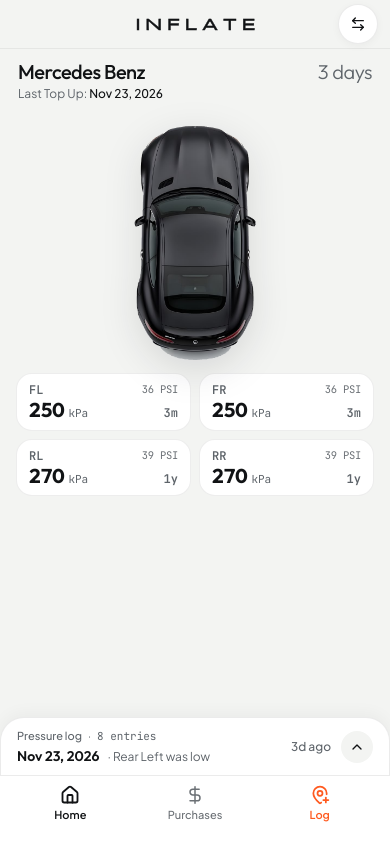
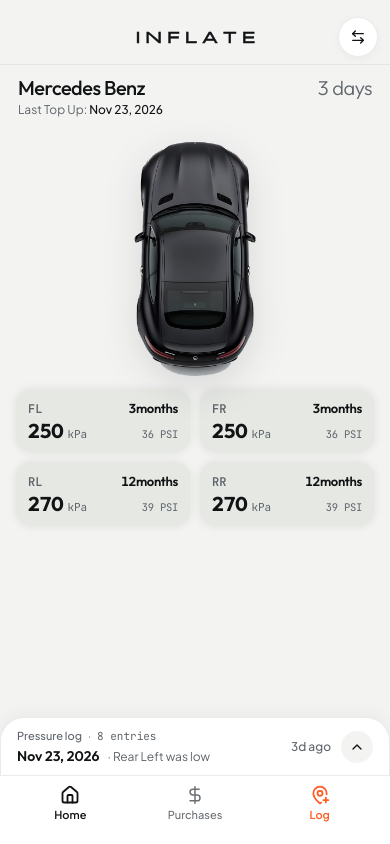
Before and after one commit to H27films/Inflate, a React (Vite) app: page / in a window 390 px wide. Built offline with nearby package versions, Linux system fonts and the light colour scheme.

Commit message:
refactor: update tyre age formatting and UI layout
- Add `formatTyreAgeMonths` for granular age display.
- Adjust UI header for mobile safe areas and refine tyre grid styling.
- Configure Vite allowed hosts and update environment variable documentation.
- Use type-only imports for Express.

```diff
--- a/server.ts
+++ b/server.ts
@@ -1,5 +1,6 @@
 import 'dotenv/config';
-import express, { Request, Response } from 'express';
+import express from 'express';
+import type { Request, Response } from 'express';
 import path from 'node:path';
 import { fileURLToPath } from 'node:url';
 import { GoogleGenAI, ThinkingLevel, Type } from '@google/genai';
--- a/src/App.tsx
+++ b/src/App.tsx
@@ -12,7 +12,7 @@ import {
 } from './types';
 import {
   formatDisplayDate,
-  formatTyreAge,
+  formatTyreAgeMonths,
   getCornerPurchaseInfo,
   getDaysSince,
   INITIAL_CONTACTS,
@@ -187,8 +187,8 @@ export default function App() {
       }
     >
       {/* Top Bar: Left Add Purchase (on Purchases) · Centered clickable INFLATE · Top-Right Switch Cars */}
-      <header className="shrink-0 z-20 bg-[#F3F4F2] border-b border-black/6">
-        <div className="max-w-5xl mx-auto px-4 h-12 relative flex items-center justify-center">
+      <header className="shrink-0 z-20 bg-[#F3F4F2] border-b border-black/6 pt-[calc(0.75rem+env(safe-area-inset-top))]">
+        <div className="max-w-5xl mx-auto px-4 h-13 pb-0.5 relative flex items-center justify-center">
 
           {activeTab === 'purchases' && (
             <button
@@ -284,13 +284,13 @@ export default function App() {
               />
             </div>
 
-            {/* 4 Corner Boxes: FL, FR, RL, RR showing set kPa, PSI top-right, and age bottom-right */}
-            <div className="shrink-0 grid grid-cols-2 gap-2">
+            {/* 4 Corner Boxes: FL, FR, RL, RR showing set kPa, age top-right, and PSI bottom-right */}
+            <div className="shrink-0 grid grid-cols-2 gap-2.5">
               {TYRE_CORNERS.map((corner) => {
                 const setKpa = activeCar.recommendedKpa[corner];
                 const psiApprox = Math.round(setKpa * 0.145);
                 const purchaseInfo = getCornerPurchaseInfo(activeCar.purchaseLogs, corner);
-                const tyreAge = purchaseInfo ? formatTyreAge(purchaseInfo.date) : null;
+                const tyreAge = purchaseInfo ? formatTyreAgeMonths(purchaseInfo.date) : null;
                 const isSelected = selectedCorner === corner;
 
                 return (
@@ -298,10 +298,10 @@ export default function App() {
                     key={corner}
                     type="button"
                     onClick={() => setSelectedCorner(isSelected ? null : corner)}
-                    className={`px-3 py-2 rounded-2xl border text-left transition-all cursor-pointer ${
+                    className={`px-3 py-2.5 rounded-2xl text-left transition-all cursor-pointer ${
                       isSelected
-                        ? 'bg-[#111315] text-white border-[#111315]'
-                        : 'bg-white text-[#111315] border-black/7 hover:border-black/15'
+                        ? 'bg-[#111315] text-white shadow-[0_0_10px_1px_rgba(17,19,21,0.18)]'
+                        : 'bg-[#E6E8E4] text-[#111315] shadow-[0_0_8px_1px_rgba(17,19,21,0.07)] hover:bg-[#DFE2DD]'
                     }`}
                   >
                     <div className="flex items-center justify-between gap-1 whitespace-nowrap">
@@ -312,13 +312,15 @@ export default function App() {
                       >
                         {corner}
                       </span>
+                      {tyreAge && (
                         <span
-                        className={`font-mono text-[10.5px] sm:text-[11px] tracking-tight tabular-nums whitespace-nowrap ${
-                          isSelected ? 'text-white/70' : 'text-[#6B7075]'
+                          className={`font-display text-[13px] font-semibold tracking-tight tabular-nums whitespace-nowrap ${
+                            isSelected ? 'text-white/95' : 'text-[#111315]'
                           }`}
                         >
-                        {psiApprox} PSI
+                          {tyreAge}
                         </span>
+                      )}
                     </div>
                     <div className="mt-0.5 flex items-baseline justify-between gap-2">
                       <div className="flex items-baseline gap-1">
@@ -333,15 +335,13 @@ export default function App() {
                           kPa
                         </span>
                       </div>
-                      {tyreAge && (
                       <span
-                          className={`font-mono text-xs font-semibold tabular-nums whitespace-nowrap ${
-                            isSelected ? 'text-white/80' : 'text-[#5E646A]'
+                        className={`font-mono text-[10.5px] sm:text-[11px] tracking-tight tabular-nums whitespace-nowrap ${
+                          isSelected ? 'text-white/70' : 'text-[#5E646A]'
                         }`}
                       >
-                          {tyreAge}
+                        {psiApprox} PSI
                       </span>
-                      )}
                     </div>
                   </button>
                 );
--- a/src/data/initialGarage.ts
+++ b/src/data/initialGarage.ts
@@ -240,6 +240,21 @@ export function formatTyreAge(dateStr: string): string {
   return `${years}y ${remMonths}m`;
 }
 
+export function formatTyreAgeMonths(dateStr: string): string {
+  const today = new Date();
+  const bought = parseLocalDate(dateStr);
+  let months =
+    (today.getFullYear() - bought.getFullYear()) * 12 +
+    (today.getMonth() - bought.getMonth());
+  if (today.getDate() < bought.getDate()) {
+    months -= 1;
+  }
+  if (months <= 0) {
+    return '0months';
+  }
+  return months === 1 ? '1month' : `${months}months`;
+}
+
 export function getCornerPurchaseInfo(
   purchaseLogs: PurchaseLogEntry[],
   corner: TyreCorner
--- a/vite.config.ts
+++ b/vite.config.ts
@@ -34,6 +34,7 @@ export default defineConfig(() => {
       },
     },
     server: {
+      allowedHosts: true as const,
       // HMR is disabled in AI Studio via DISABLE_HMR env var.
       // Do not modify—file watching is disabled to prevent flickering during agent edits.
       hmr: process.env.DISABLE_HMR !== 'true',
```
Also changed, not shown: 1 other file (tests, documents, lock files or other folders). Lines whose indentation alone changed are shown as unchanged.
